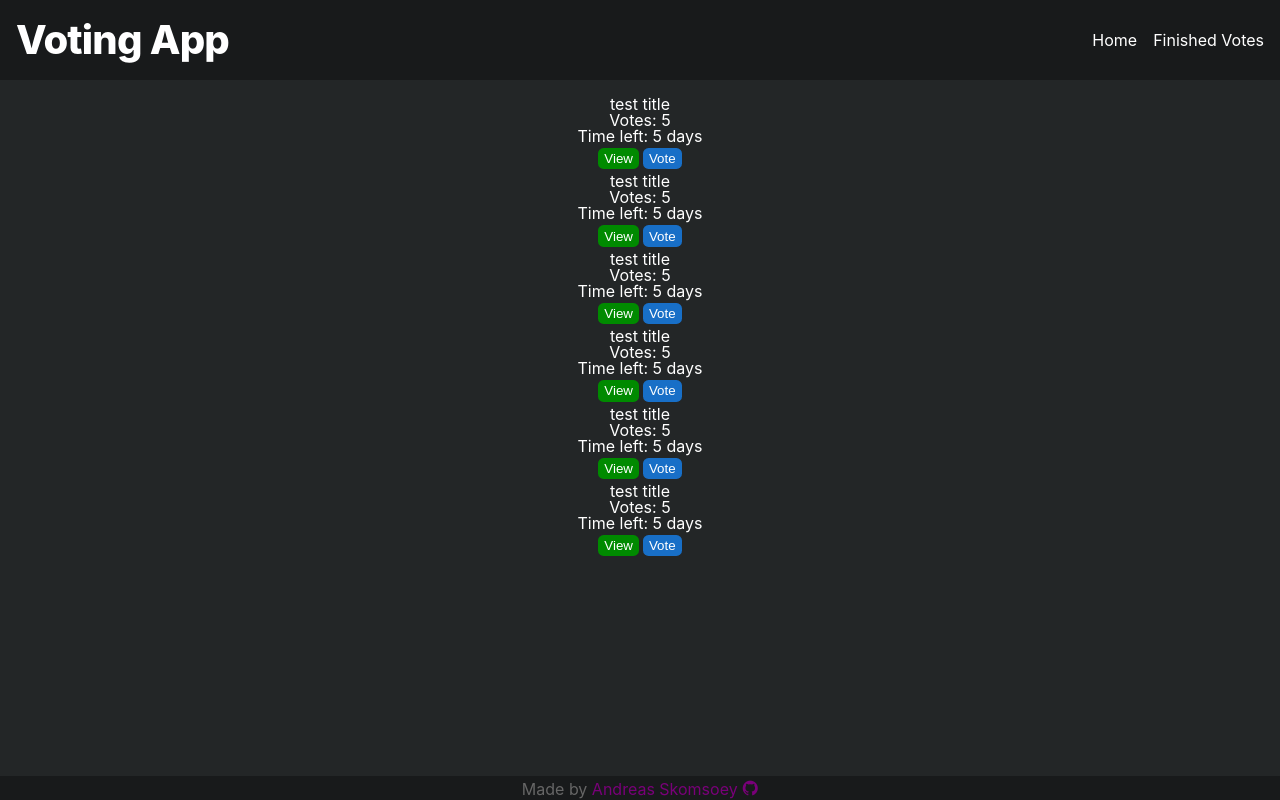
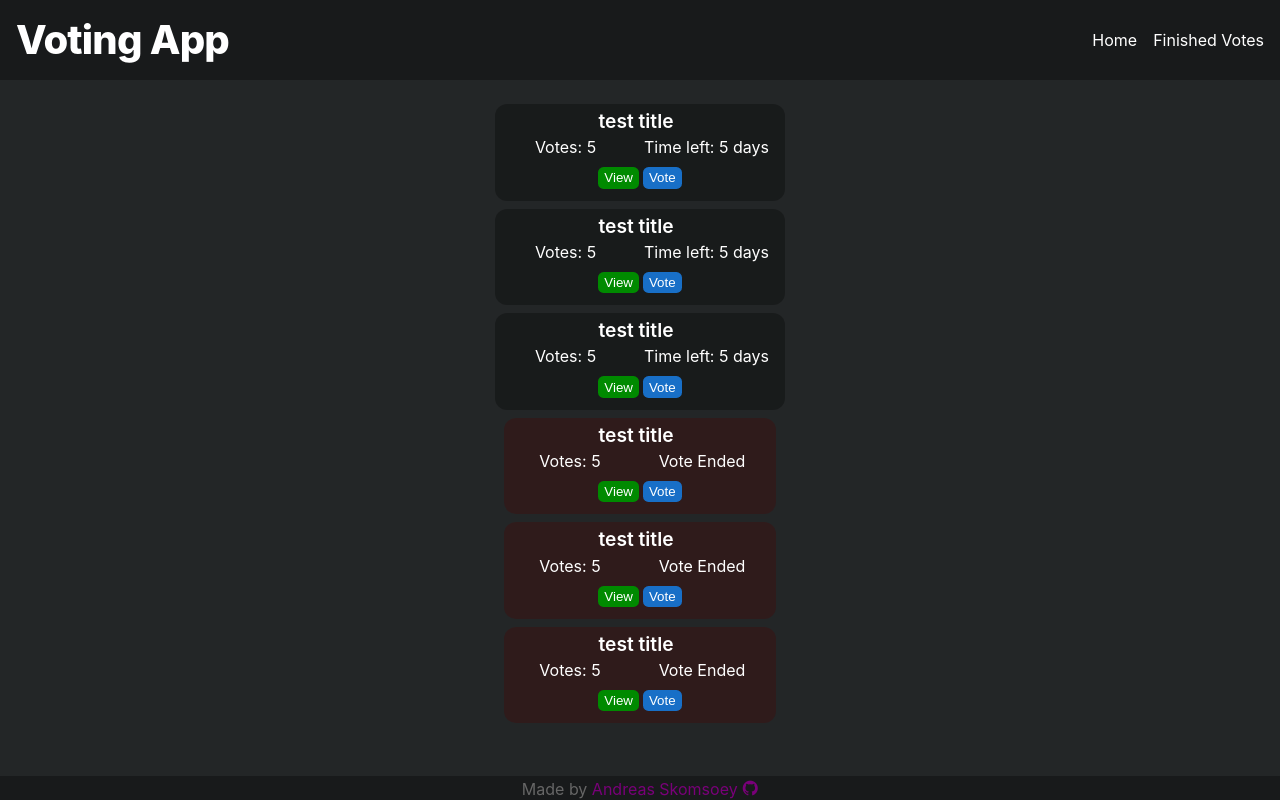
Before and after one commit to skoms/voting-app-ts, a React (Create React App) app: page / in a window 1280 px wide. Built offline with nearby package versions, Linux system fonts and the light colour scheme.

Commit message:
style(vote): add styling to vote component

```diff
--- a/src/App.tsx
+++ b/src/App.tsx
@@ -26,7 +26,7 @@ const App: React.FC = () => {
 						<Route path='votes/finished' element={<FinishedVotes />} />
 						<Route path='votes/:id' element={<VoteDisplay />} />
 						<Route path='not-found' element={<NotFound />} />
-						<Route path='*' element={<NotFound />} />
+						<Route path='*' element={<NotFound />} /> {/* Catch all route */}
 					</Routes>
 				</main>
 				<Footer />
--- a/src/app/store.ts
+++ b/src/app/store.ts
@@ -1,10 +1,10 @@
 import { configureStore, ThunkAction, Action } from '@reduxjs/toolkit'
-import listReducer from '../components/list/listSlice'
+import voteReducer from '../components/voteSlice'
 import voteDisplayReducer from '../pages/voteDisplay/voteDisplaySlice'
 
 export const store = configureStore({
 	reducer: {
-		list: listReducer,
+		vote: voteReducer,
 		voteDisplay: voteDisplayReducer,
 	},
 })
--- a/src/components/vote/Vote.module.css
+++ b/src/components/vote/Vote.module.css
@@ -1,5 +1,44 @@
 .container {
+	justify-self: center;
+	display: grid;
+	grid-template-columns: 1fr 1fr;
+	grid-template-areas:
+		'title title'
+		'votes time'
+		'buttons buttons';
+	gap: 0.5rem;
+	width: fit-content;
+	min-width: 16rem;
+	background-color: rgba(77, 0, 0, 0.3);
+	border-radius: 0.75rem;
+	padding: 0.5rem;
+	margin: 0.5rem 0;
 }
 
 .active {
+	background-color: rgba(0, 0, 0, 0.3);
 }
+
+.title {
+	grid-area: title;
+	font-size: 1.2rem;
+	font-weight: 600;
+	margin: 0 0.5rem 0 0;
+}
+
+.votes {
+	grid-area: votes;
+	margin: 0 0.5rem 0 0;
+}
+
+.timeLeft {
+	grid-area: time;
+	margin: 0 0.5rem 0 0;
+}
+
+.buttons {
+	grid-area: buttons;
+	display: flex;
+	width: 100%;
+	justify-content: center;
+}
--- a/src/components/vote/Vote.tsx
+++ b/src/components/vote/Vote.tsx
@@ -17,11 +17,15 @@ export const Vote: React.FC<VoteProps> = ({
 }: VoteProps) => {
 	return (
 		<div className={`${styles.container} ${isActive ? styles.active : ''}`}>
-			<h3>{title}</h3>
-			<p>Votes: {votes}</p>
-			<p>Time left: {timeLeft}</p>
-			<Button content='View' buttontype='primary' animation='pulsating' />
-			<Button content='Vote' buttontype='secondary' />
+			<h3 className={styles.title}>{title}</h3>
+			<p className={styles.votes}>Votes: {votes}</p>
+			<p className={styles.timeLeft}>
+				{isActive ? `Time left: ${timeLeft}` : 'Vote Ended'}
+			</p>
+			<div className={styles.buttons}>
+				<Button content='View' buttontype='primary' animation='pulsating' />
+				<Button content='Vote' buttontype='secondary' />
+			</div>
 		</div>
 	)
 }
--- a/src/components/list/listSlice.ts
+++ b/src/components/voteSlice.ts
@@ -1,6 +1,6 @@
 import { createSlice } from '@reduxjs/toolkit'
-import { RootState } from '../../app/store'
-import { VoteData } from './List'
+import { RootState } from '../app/store'
+import { VoteData } from './list/List'
 
 const initialState = {
 	votes: [
@@ -49,8 +49,8 @@ const initialState = {
 	],
 }
 
-export const listSlice = createSlice({
-	name: 'list',
+export const voteSlice = createSlice({
+	name: 'vote',
 	initialState,
 	reducers: {
 		addVote: (state, action) => {
@@ -59,7 +59,7 @@ export const listSlice = createSlice({
 	},
 })
 
-export const { addVote } = listSlice.actions
-export const selectVotes = (state: RootState): VoteData[] => state.list.votes
+export const { addVote } = voteSlice.actions
+export const selectVotes = (state: RootState): VoteData[] => state.vote.votes
 
-export default listSlice.reducer
+export default voteSlice.reducer
--- a/src/pages/finishedVotes/FinishedVotes.tsx
+++ b/src/pages/finishedVotes/FinishedVotes.tsx
@@ -1,7 +1,7 @@
 import React from 'react'
 import { List } from '../../components/list/List'
 import { useAppSelector } from '../../app/hooks'
-import { selectVotes } from '../../components/list/listSlice'
+import { selectVotes } from '../../components/voteSlice'
 import { Helmet } from 'react-helmet'
 
 export const FinishedVotes: React.FC = () => {
--- a/src/pages/home/Home.module.css
+++ b/src/pages/home/Home.module.css
@@ -1,4 +1,6 @@
 .container {
 	display: flex;
 	flex-direction: column;
+	align-items: center;
+	margin: 2rem 0;
 }
--- a/src/pages/home/Home.tsx
+++ b/src/pages/home/Home.tsx
@@ -2,7 +2,7 @@ import React from 'react'
 import styles from './Home.module.css'
 import { List, VoteData } from '../../components/list/List'
 import { useAppSelector } from '../../app/hooks'
-import { selectVotes } from '../../components/list/listSlice'
+import { selectVotes } from '../../components/voteSlice'
 import { Helmet } from 'react-helmet'
 
 export const Home: React.FC = () => {
--- a/src/pages/voteDisplay/VoteDisplay.tsx
+++ b/src/pages/voteDisplay/VoteDisplay.tsx
@@ -3,7 +3,7 @@ import { Helmet } from 'react-helmet'
 import { useParams } from 'react-router'
 import { useNavigate } from 'react-router-dom'
 import { useAppDispatch, useAppSelector } from '../../app/hooks'
-import { selectVotes } from '../../components/list/listSlice'
+import { selectVotes } from '../../components/voteSlice'
 import { selectVote, setVote } from './voteDisplaySlice'
 
 export const VoteDisplay: React.FC = () => {
```
